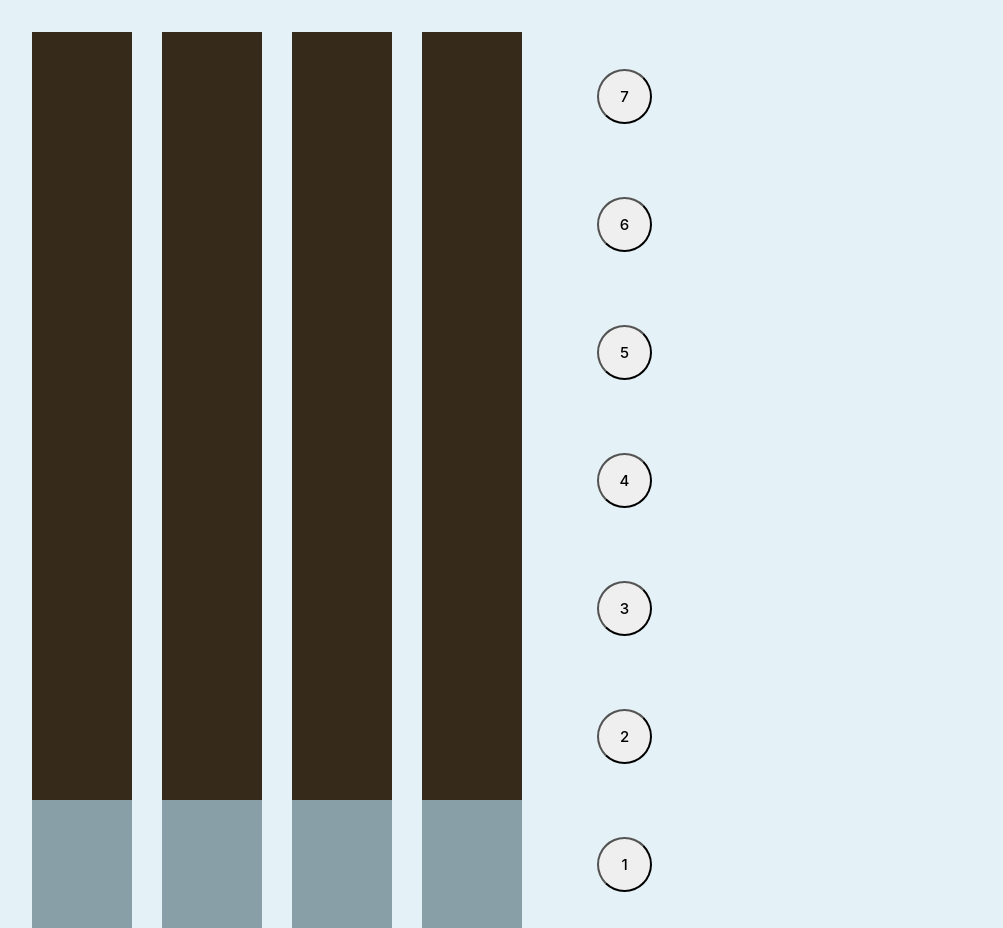
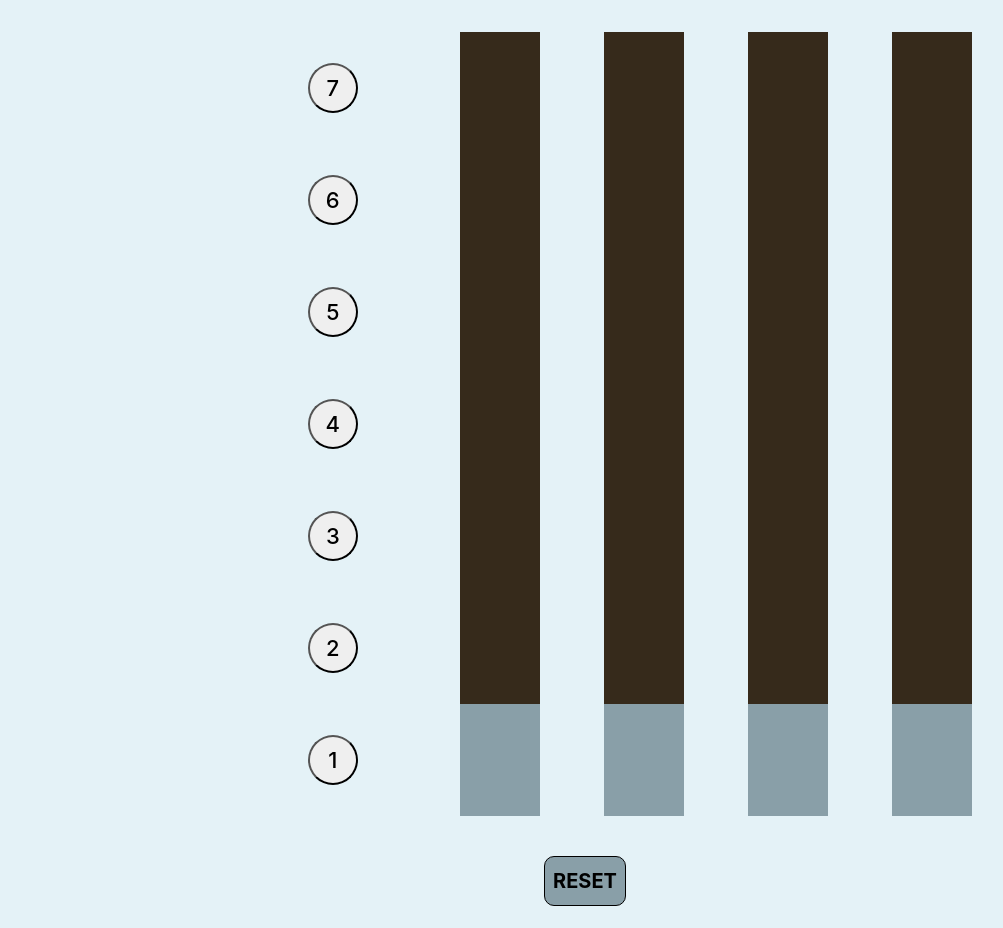
Before and after one commit to snork-maiden/animated-elevators, a Vue app: page / in a window 1280 px wide. Shown: the top 928 px of the page, without its empty margins (0-1003 px from the left). Built offline with nearby package versions, Linux system fonts and the light colour scheme.

Commit message:
Design fixes

```diff
--- a/src/assets/base.css
+++ b/src/assets/base.css
@@ -5,8 +5,8 @@
   --color-background:  #e4f2f7;
   --elevator-bg-color: #899fa8;
   --shaft-bg-color:#362a1b;
-  --floor-height: min(128px, 20vw);
-  --floor-width: min(100px, 15vw);
+  --floor-height: min(150px, 14vh);
+  --floor-width: min(130px, 10vh);
 }
 
 *,
@@ -37,7 +37,7 @@ body {
     "Droid Sans",
     "Helvetica Neue",
     sans-serif;
-  font-size: 15px;
+  font-size: 20px;
   text-rendering: optimizeLegibility;
   -webkit-font-smoothing: antialiased;
   -moz-osx-font-smoothing: grayscale;
--- a/src/components/ElevatorElement.vue
+++ b/src/components/ElevatorElement.vue
@@ -1,6 +1,7 @@
 <script setup>
 import { computed } from 'vue'
 import { useElevatorsStore } from '../stores/elevators'
+import ArrowIcon from './icons/ArrowIcon.vue'
 
 const props = defineProps({
   elevatorId: Number
@@ -21,11 +22,10 @@ let isDoorsOpen = computed(() => {
 <template>
   <div class="elevator" :class="{ openDoors: isDoorsOpen }">
     <span class="visually-hidden">Elevator is here</span>
-    <template v-if="isMoving">
-      {{
-        (elevatorsStore.isUp(elevatorId) ? '🔼' : '🔽') + elevatorsStore.elevators[elevatorId].goal
-      }}
-    </template>
+    <span class="goal">
+      {{ elevatorsStore.elevators[elevatorId].goal || '' }}
+      <ArrowIcon v-if="isMoving" :direction="elevatorsStore.isUp(elevatorId) ? 'up' : 'down'" />
+    </span>
   </div>
 </template>
 
@@ -37,11 +37,17 @@ let isDoorsOpen = computed(() => {
   display: flex;
   align-items: center;
   justify-content: center;
-  font-size: min(4vw, 30px);
+  font-size: min(8vw, 30px);
 }
 
 .openDoors {
   animation: blink-animation 0.7s steps(5, start) infinite;
+  animation-delay: 0.4s;
+}
+
+.goal {
+  display: flex;
+  font-weight: 600;
 }
 
 @keyframes blink-animation {
--- a/src/components/ElevatorShaft.vue
+++ b/src/components/ElevatorShaft.vue
@@ -32,6 +32,6 @@ const floor = computed(() => elevatorsStore.elevators[props.elevatorId].currentF
   position: absolute;
   bottom: 0;
   transform: v-bind('`translateY(calc(-100% * ${floor-1})) `');
-  transition: transform 0.4s;
+  transition: transform 0.3s;
 }
 </style>
--- a/src/components/FloorButton.vue
+++ b/src/components/FloorButton.vue
@@ -29,16 +29,23 @@ defineProps({
 }
 .button {
   cursor: pointer;
-  margin-left: min(8vw, 5em);
+  margin-right: min(8vw, 5em);
   border-radius: 50%;
   display: flex;
   align-items: center;
   justify-content: center;
   font: inherit;
+  font-size: 22px;
   line-height: 1;
   aspect-ratio: 1/1;
   font-weight: 500;
-  width: clamp(25px, 6vw, 55px);
+  width: 50px;
+}
+
+@media screen and (hover: hover) {
+  .button {
+    width: clamp(25px, 6vw, 55px);
+  }
 }
 
 .button:active {
--- /dev/null
+++ b/src/components/ResetButton.vue
@@ -0,0 +1,21 @@
+<script setup>
+import { useElevatorsStore } from '@/stores/elevators';
+const elevatorsStore = useElevatorsStore()
+
+</script>
+
+<template>
+  <button type="button" @click="elevatorsStore.resetElevators()" class="reset">Reset</button>
+</template>
+<style scoped>
+.reset {
+  font: inherit;
+  text-transform: uppercase;
+  font-weight: 700;
+  background-color: var(--elevator-bg-color);
+  border: 1px solid;
+  padding: 0.4em;
+  border-radius: 10px;
+}
+
+</style>
--- a/src/components/TheHouse.vue
+++ b/src/components/TheHouse.vue
@@ -1,15 +1,15 @@
 <script setup>
-import { useElevatorsStore } from '@/stores/elevators';
 import houseConfig from '../../houseConfig'
 import ElevatorShaft from './ElevatorShaft.vue'
 import FloorButton from './FloorButton.vue'
-
-const elevatorsStore = useElevatorsStore()
-
+import ResetButton from './ResetButton.vue'
 </script>
 
 <template>
   <div class="wrapper">
+    <div class="buttons">
+      <FloorButton v-for="floor in houseConfig.floorsNumber" :key="floor" :floor="floor" />
+    </div>
     <div class="elevators">
       <ElevatorShaft
         :elevator-id="elevatorNumber - 1"
@@ -17,24 +17,27 @@ const elevatorsStore = useElevatorsStore()
         v-for="elevatorNumber in houseConfig.elevatorsCount"
       />
     </div>
-    <div class="buttons">
-      <FloorButton v-for="floor in houseConfig.floorsNumber" :key="floor" :floor="floor" />
-    </div>
-
   </div>
-  <button type="button" @click="elevatorsStore.resetElevators()">Reset</button>
+  <ResetButton class="reset"/>
 </template>
 <style scoped>
 .wrapper {
   display: flex;
+  align-items: center;
+  justify-content: center;
 }
 .elevators {
   display: flex;
-  gap: 2em;
+  gap: max(1em, 5vw);
 }
 
 .buttons {
   display: flex;
   flex-direction: column-reverse;
 }
+
+.reset {
+  margin-top: 5vh;
+  margin-left: 40vw;
+}
 </style>
```
Also changed, not shown: src/components/icons/ArrowIcon.vue (added, +35 -0 lines).
